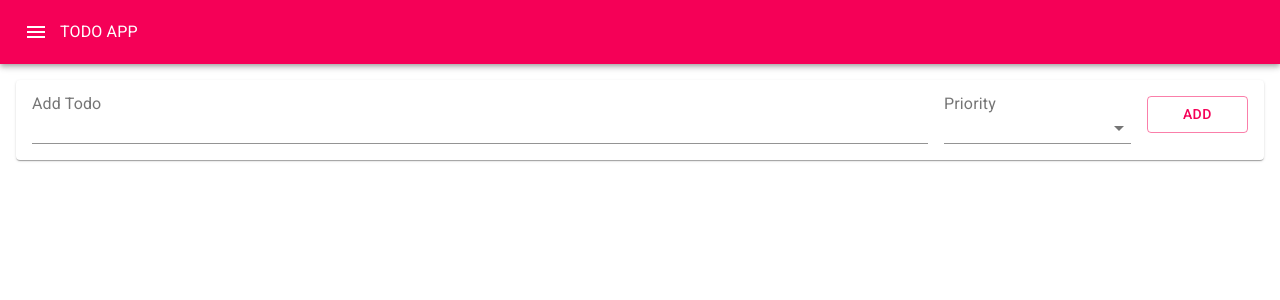
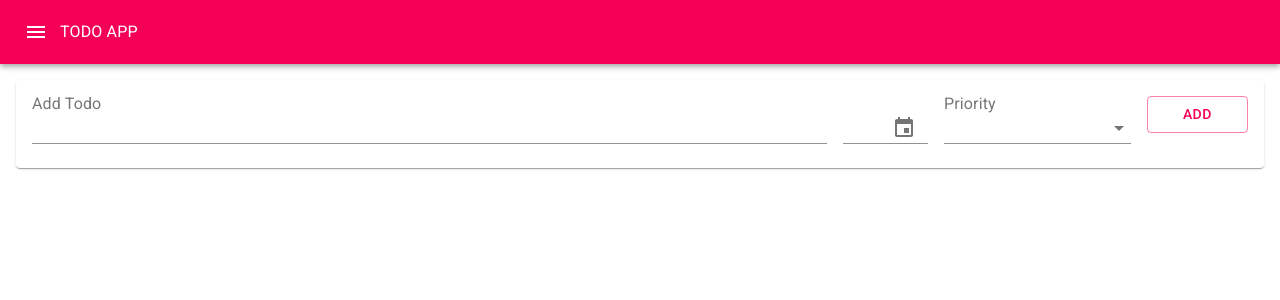
Before and after one commit to alex-infoserve/todo-hooks-material, a React (Create React App) app: page / in a window 1280 px wide. Shown: the top 300 px of the page. Built offline with nearby package versions, Linux system fonts and the light colour scheme.

Commit message:
added calendar to choose a due date, still not listing tho

```diff
--- a/package.json
+++ b/package.json
@@ -3,11 +3,12 @@
   "version": "0.1.0",
   "private": true,
   "dependencies": {
+    "@date-io/date-fns": "^1.3.8",
     "@material-ui/core": "^4.0.0-rc.0",
     "@material-ui/icons": "^4.2.1",
     "@material-ui/pickers": "^3.1.2",
     "chalk": "^2.4.2",
-    "date-fns": "^2.0.0-beta.2",
+    "date-fns": "^2.0.0-alpha.21",
     "nodemon": "^1.19.1",
     "react": "^16.8.6",
     "react-dom": "^16.8.6",
--- a/src/App.js
+++ b/src/App.js
@@ -26,7 +26,6 @@ function App() {
 
   const handleSubmit = e => {
     e.preventDefault()
-    console.log(`kek ${todo}`)
   }
 
   return (
--- a/src/components/AddTodo.js
+++ b/src/components/AddTodo.js
@@ -1,4 +1,5 @@
 import React, { memo } from 'react'
+import 'date-fns'
 import {
   TextField,
   Paper,
@@ -10,10 +11,16 @@ import {
   InputLabel
 } from '@material-ui/core'
 
+import DateFnsUtils from '@date-io/date-fns'
+import {
+  MuiPickersUtilsProvider,
+  KeyboardDatePicker
+} from '@material-ui/pickers'
+
 const AddTodo = memo(props => (
   <Paper style={{ margin: 16, padding: 16 }}>
     <Grid container>
-      <Grid xs={5} md={9} item style={{ paddingRight: 16 }}>
+      <Grid xs={5} md={8} item style={{ paddingRight: 16 }}>
         <InputLabel htmlFor='add-todo-id'>Add Todo</InputLabel>
         <Tooltip title='Add something to do :D'>
           <TextField
@@ -28,6 +35,23 @@ const AddTodo = memo(props => (
           />
         </Tooltip>
       </Grid>
+      <MuiPickersUtilsProvider utils={DateFnsUtils}>
+        <Grid xs={5} md={1} item style={{ paddingRight: 16 }}>
+          <KeyboardDatePicker
+            margin='normal'
+            id='mui-pickers-date'
+            value={props.datepickerValue}
+            onChange={props.onDatepickerChange}
+            inputProps={{
+              name: 'due-date-name',
+              id: 'due-date-id'
+            }}
+            KeyboardButtonProps={{
+              'aria-label': 'change date'
+            }}
+          />
+        </Grid>
+      </MuiPickersUtilsProvider>
       <Grid xs={3} md={2} item style={{ paddingRight: 16 }}>
         <InputLabel htmlFor='priority-select-id'>Priority</InputLabel>
         <Tooltip title='Select the priority of the task'>
--- a/src/components/SnackbarMessage.js
+++ b/src/components/SnackbarMessage.js
@@ -83,6 +83,7 @@ MySnackbarContentWrapper.propTypes = {
 }
 
 export default function CustomizedSnackbars() {
+  console.log('hey im in')
   const [open, setOpen] = React.useState(true)
 
   function handleClose(event, reason) {
--- a/src/components/TodoListItem.js
+++ b/src/components/TodoListItem.js
@@ -36,7 +36,7 @@ const TodoListItem = memo(props => (
       label={props.selectValue}
       style={{ marginRight: 10 }}
     />
-    <ListItemText primary={props.text} />
+    <ListItemText primary={props.datepickerValue + ' ' + props.text} />
     <ListItemSecondaryAction>
       <Tooltip title='Delete'>
         <IconButton aria-label='Delete Todo' onClick={props.onButtonClick}>
--- a/src/custom-hooks.js
+++ b/src/custom-hooks.js
@@ -1,5 +1,6 @@
 import { useState } from 'react'
 
+//input text
 export const useInputValue = (initialValue = '') => {
   const [inputValue, setInputValue] = useState(initialValue)
 
@@ -18,28 +19,42 @@ export const useInputValue = (initialValue = '') => {
   }
 }
 
+//selectbox
 export const useSelectValue = (initialValue = []) => {
   const [selectValue, setSelectValue] = useState(initialValue)
 
   return {
     selectValue,
     changeSelect: event => setSelectValue(event.target.value),
-    clearSelect: () => setSelectValue('')
+    clearSelect: () => setSelectValue([])
   }
 }
 
+//date picker
+export const useDatePicker = (initialValue = null) => {
+  const [datepickerValue, setDatepicker] = useState(initialValue)
+
+  return {
+    datepickerValue,
+    changeDatepicker: event => setDatepicker(event),
+    clearDatepicker: () => setDatepicker(null)
+  }
+}
+
+// funcoes
 export const useTodos = (initialValue = []) => {
   const [todos, setTodos] = useState(initialValue)
 
   return {
     todos,
-    addTodo: (text, selectValue) => {
+    addTodo: (text, selectValue, datepickerValue) => {
       if (text !== '') {
         if (!selectValue.length) selectValue = 'Normal'
         setTodos(
           todos.concat({
             text,
             selectValue,
+            datepickerValue,
             checked: false
           })
         )
--- a/src/index.js
+++ b/src/index.js
@@ -4,22 +4,46 @@ import ReactDOM from 'react-dom'
 import Layout from './components/TodoLayout'
 import AddTodo from './components/AddTodo'
 import TodoList from './components/TodoList'
-import { useInputValue, useSelectValue, useTodos } from './custom-hooks'
-import SnackbarMessage from './components/SnackbarMessage'
+import {
+  useInputValue,
+  useDatePicker,
+  useSelectValue,
+  useTodos
+} from './custom-hooks'
+
+//import CustomizedSnackbars from './components/SnackbarMessage'
 
 import './style.css'
 
+//const showTheMessage = message => {
+/* console.log(message)
+  const lol = <CustomizedSnackbars />*/
+//console.log(message)
+
+//return <CustomizedSnackbars />
+//}
+
 const TodoApp = memo(props => {
   const { inputValue, changeInput, clearInput, keyInput } = useInputValue()
+  const { datepickerValue, changeDatepicker, clearDatepicker } = useDatePicker()
   const { selectValue, changeSelect, clearSelect } = useSelectValue()
   const { todos, addTodo, checkTodo, removeTodo } = useTodos()
 
+  //const [message, setMessage] = useState({ type: '', message: '' })
+
   const clearInputAndAddTodo = _ => {
     clearInput()
+    clearDatepicker()
     clearSelect()
     addTodo(inputValue, selectValue)
-    SnackbarMessage()
+    //setMessage({ type: 'Success', message: 'This shit was added successfully' })
   }
+
+  /* useEffect(() => {
+    if (message.type !== '') {
+      showTheMessage(message)
+    }
+  }, [message]) */
 
   return (
     <Layout>
@@ -28,6 +52,8 @@ const TodoApp = memo(props => {
         onInputChange={changeInput}
         onButtonClick={clearInputAndAddTodo}
         onInputKeyPress={event => keyInput(event, clearInputAndAddTodo)}
+        datepickerValue={datepickerValue}
+        onDatepickerChange={changeDatepicker}
         selectValue={selectValue}
         onSelectChange={changeSelect}
       />
```
Also changed, not shown: 1 other file (tests, documents, lock files or other folders).
